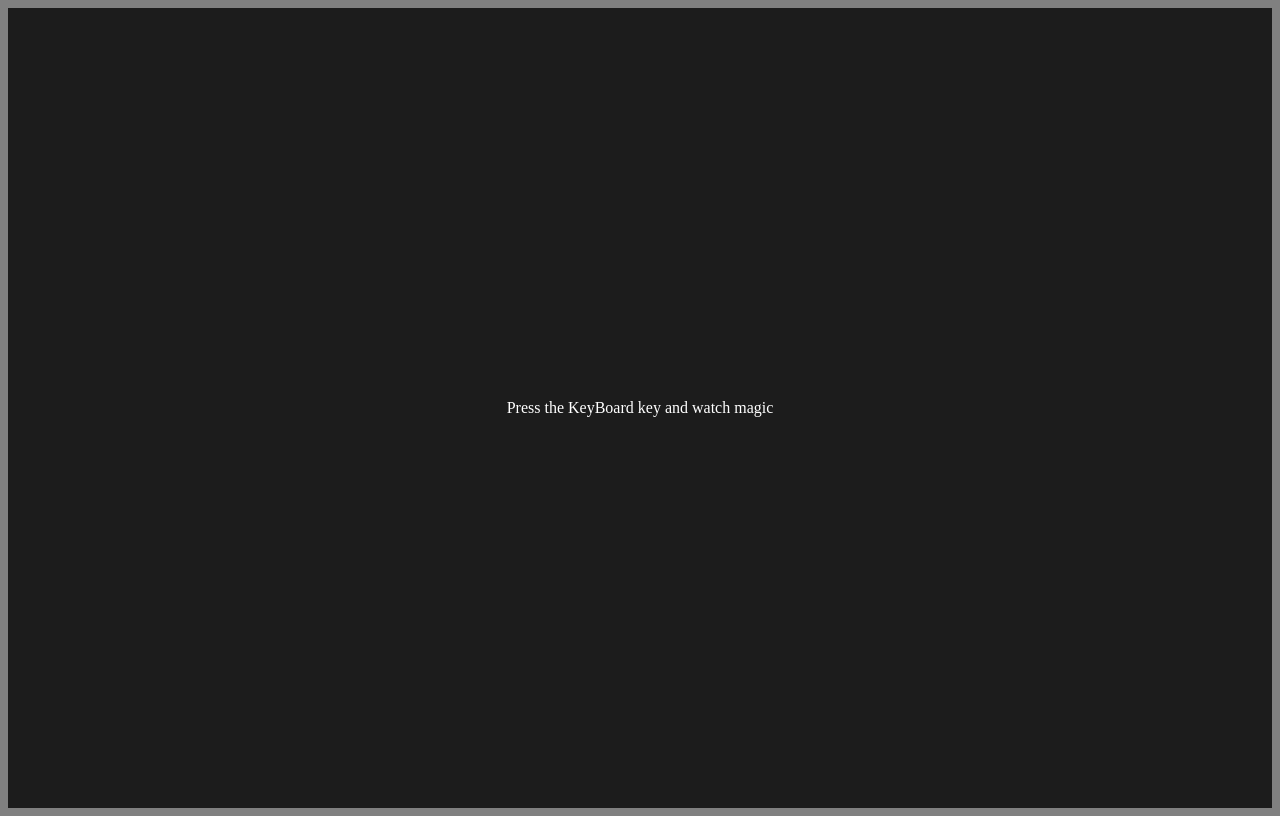
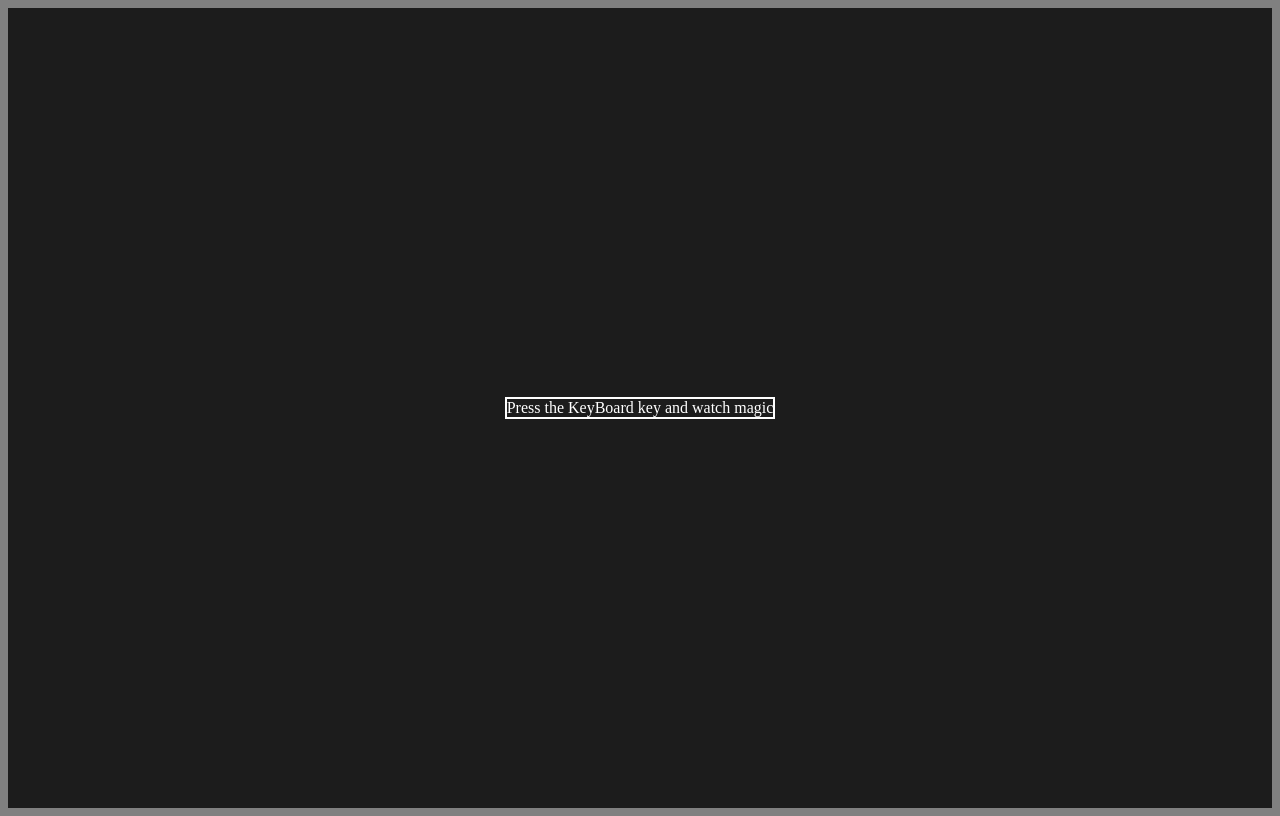
Before and after one commit to dhananjay421366/Js-with-Chai-aur-Code, a plain HTML site: page index.html in a window 1280 px wide. Drawn offline with Linux system fonts and the light colour scheme.

Commit message:
second commit

```diff
--- a/index.html
+++ b/index.html
@@ -22,6 +22,9 @@
         color: aliceblue;
         display: flex;
         flex-direction: row;
+      }
+      .key{
+        border: 2px solid;
       }
     </style>
   </head>
```
